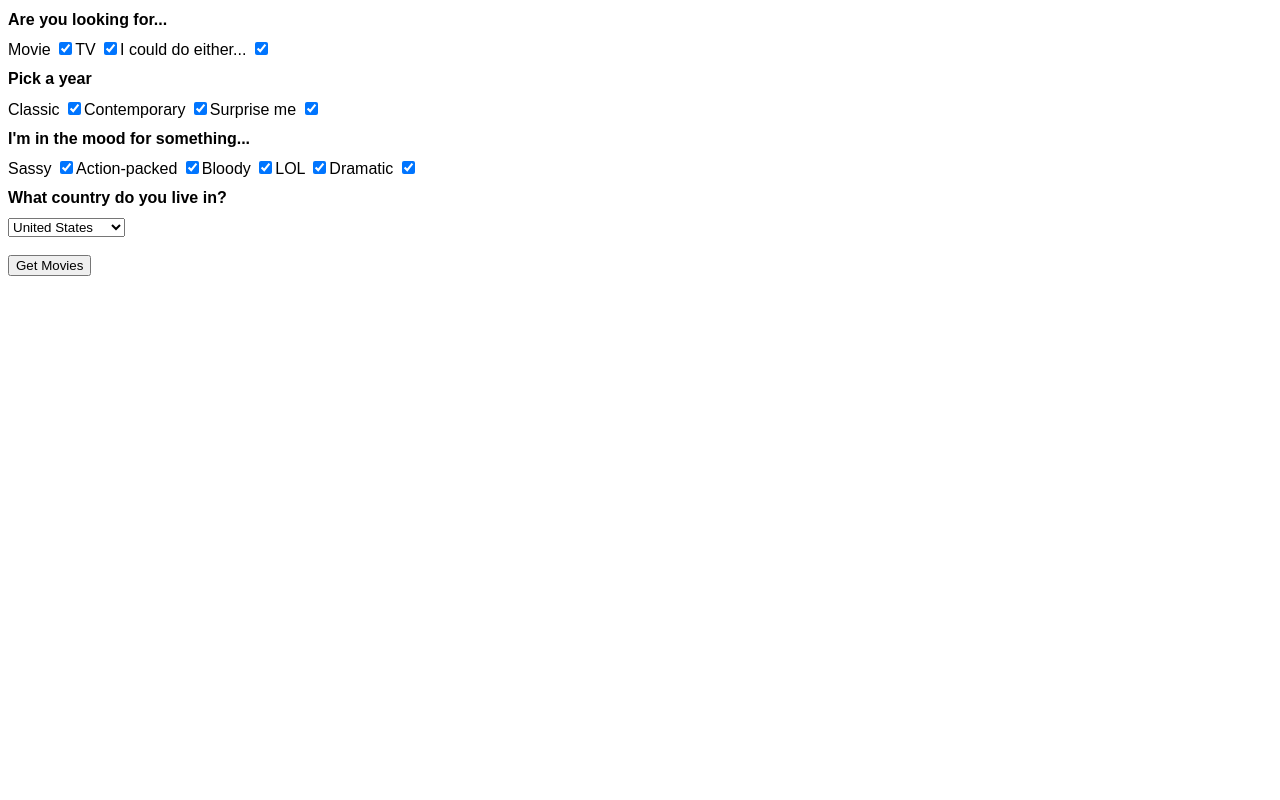
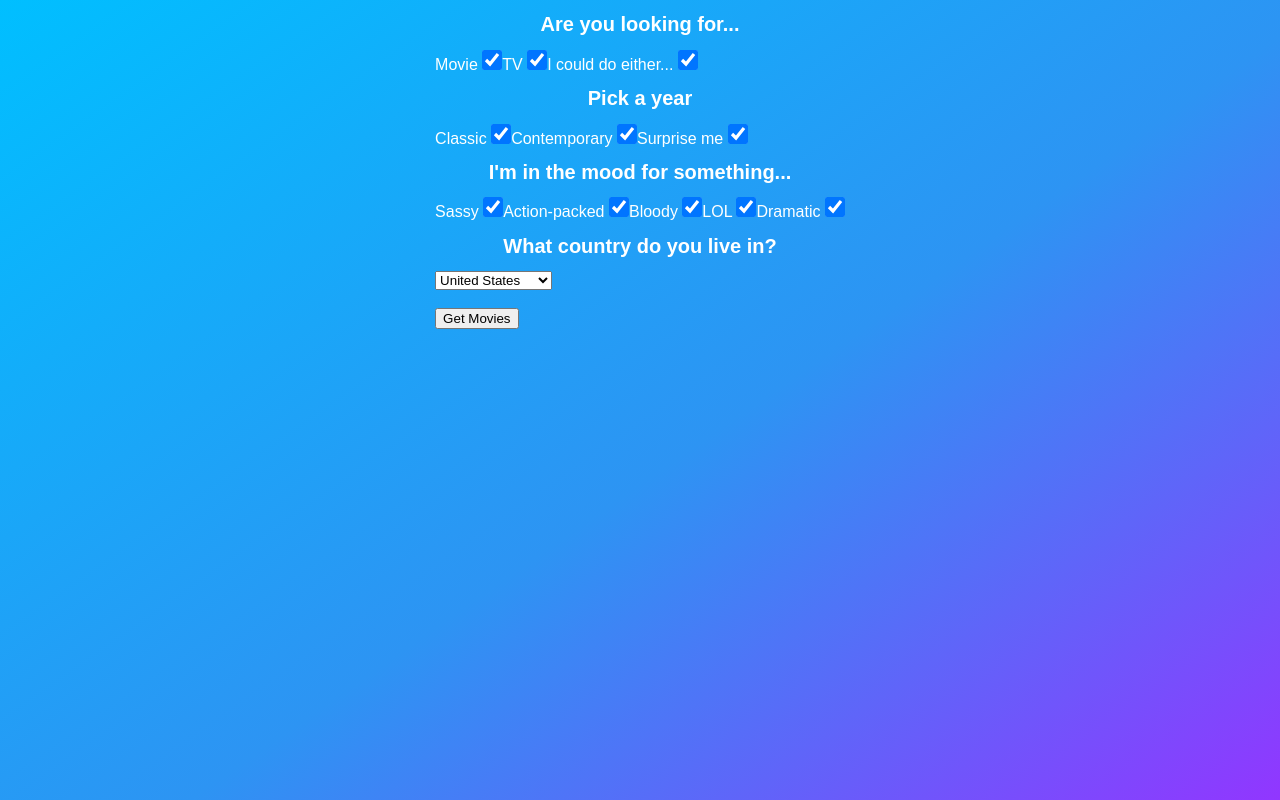
Before and after one commit to sarahmcgivern/Movie-Database, an Angular app: page / in a window 1280 px wide. Built offline with nearby package versions, Linux system fonts and the light colour scheme.

Commit message:
playing around with css

```diff
--- a/src/app/app.component.css
+++ b/src/app/app.component.css
@@ -43,11 +43,13 @@
   body {
     margin: auto;
     font-family: sans-serif;
+    /* text-align: center; */
   }
 
   h1 {
     font-family: sans-serif;
-    font-size: 16px;
+    font-size: 20px;
+    text-align: center;
   }
 
   .dropdown-content {
@@ -58,4 +60,15 @@
   label {
     font-family: sans-serif;
     font-size: 16px;
+    /* text-align: center; */
   }
+
+  input[type=checkbox] {
+    height: 20px;
+    width: 20px;
+    margin: 0;
+  }
+
+/* .fa-tv {
+
+} */
--- a/src/styles.css
+++ b/src/styles.css
@@ -1 +1,12 @@
-/* You can add global styles to this file, and also import other style files */
+body {
+    color: white;
+    height: 100vh;
+    display: flex;
+    justify-content: center;
+    margin: 0 auto;
+    font-family: sans-serif;
+    background-image: linear-gradient(-215deg,
+    rgb(0, 191, 255),
+    rgb(45, 148, 243) 55%,
+    rgb(145, 54, 161217));
+  }
```
